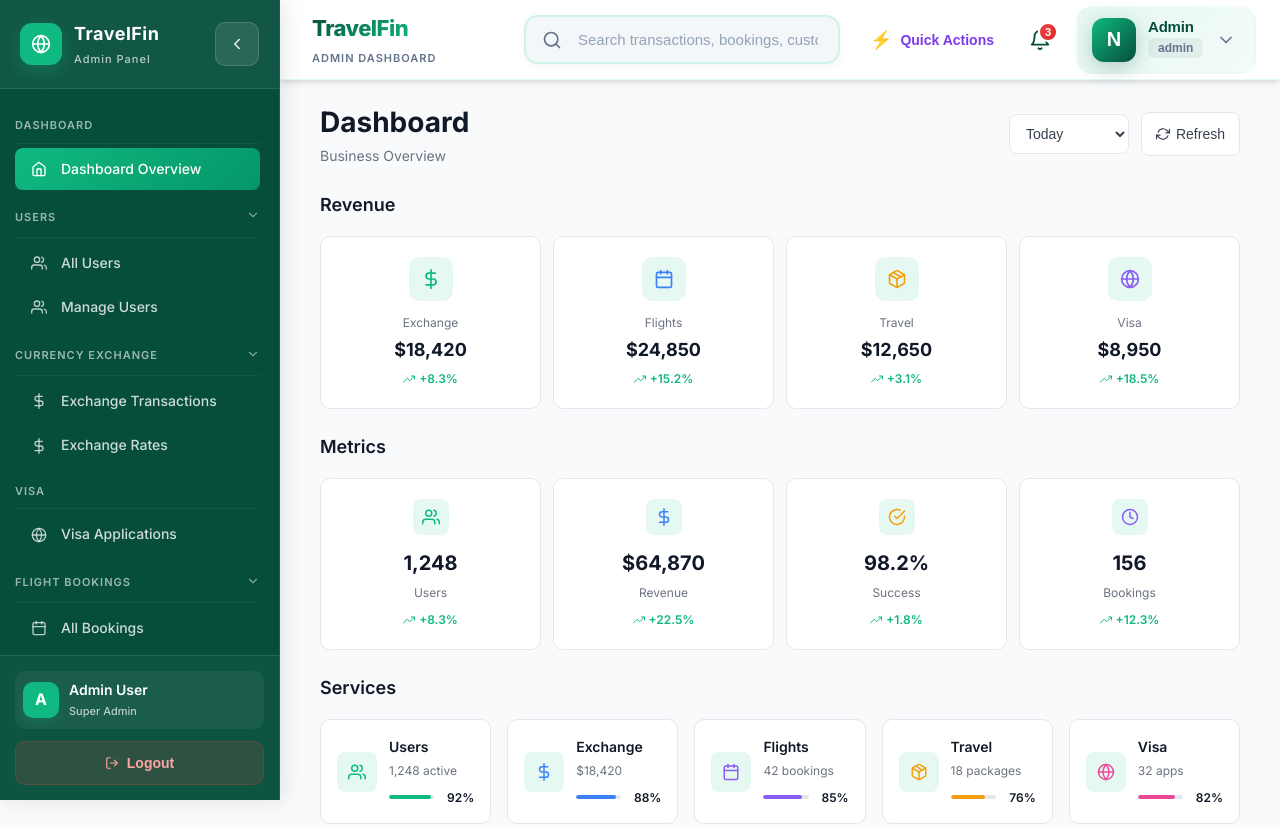
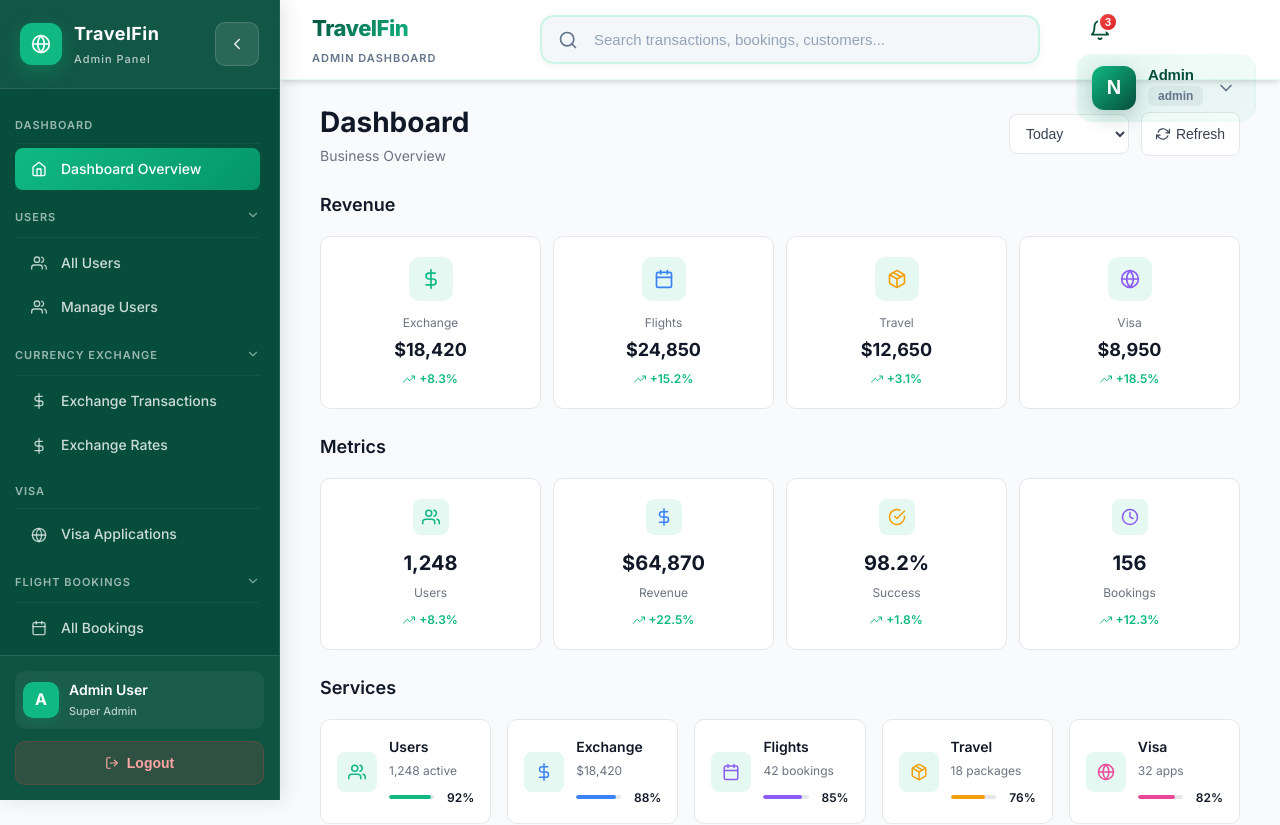
Before and after one commit to Aeesha6873/exchange-currency, a React (Vite) app: page /admin/dashboard in a window 1280 px wide. Shown: the top 825 px of the page. Built offline with nearby package versions, Linux system fonts and the light colour scheme; sample sign-in values are in the browser's storage.

Commit message:
upadated the login page

```diff
--- a/src/components/admin/AdminNavbar.module.css
+++ b/src/components/admin/AdminNavbar.module.css
@@ -197,144 +197,6 @@
   background: var(--gray);
   color: white;
   transform: translateY(-50%) scale(1.1);
-}
-
-.rightSection {
-  display: flex;
-  align-items: center;
-  gap: 12px;
-  min-width: 180px;
-  justify-content: flex-end;
-  flex-shrink: 0;
-}
-
-.quickActionsContainer {
-  position: relative;
-}
-
-.quickActionsBtn {
-  display: flex;
-  align-items: center;
-  gap: 8px;
-  padding: 10px 16px;
-  background: linear-gradient(
-    135deg,
-    rgba(139, 92, 246, 0.1),
-    rgba(139, 92, 246, 0.05)
-  );
-  border: 2px solid rgba(139, 92, 246, 0.2);
-  border-radius: 12px;
-  color: #7c3aed;
-  font-size: 14px;
-  font-weight: 600;
-  cursor: pointer;
-  transition: var(--transition-normal);
-  white-space: nowrap;
-}
-
-.quickActionsBtn:hover,
-.quickActionsBtn.active {
-  background: linear-gradient(
-    135deg,
-    rgba(139, 92, 246, 0.2),
-    rgba(139, 92, 246, 0.1)
-  );
-  border-color: #8b5cf6;
-  transform: translateY(-2px);
-}
-
-.quickActionsIcon {
-  font-size: 18px;
-}
-
-.quickActionsText {
-  font-weight: 600;
-}
-
-.quickActionsDropdown {
-  position: absolute;
-  top: calc(100% + 10px);
-  right: 0;
-  width: 320px;
-  background: white;
-  border-radius: 16px;
-  box-shadow: 0 20px 40px rgba(0, 0, 0, 0.15);
-  border: 1px solid rgba(167, 243, 208, 0.3);
-  z-index: 1001;
-  animation: slideDown 0.3s cubic-bezier(0.4, 0, 0.2, 1);
-  overflow: hidden;
-}
-
-@keyframes slideDown {
-  from {
-    opacity: 0;
-    transform: translateY(-20px) scale(0.95);
-  }
-  to {
-    opacity: 1;
-    transform: translateY(0) scale(1);
-  }
-}
-
-.quickActionsGrid {
-  display: grid;
-  grid-template-columns: repeat(2, 1fr);
-  gap: 12px;
-  padding: 16px;
-}
-
-.quickActionItem {
-  display: flex;
-  flex-direction: column;
-  align-items: center;
-  gap: 8px;
-  padding: 16px;
-  background: rgba(241, 245, 249, 0.5);
-  border: 2px solid transparent;
-  border-radius: 12px;
-  cursor: pointer;
-  transition: var(--transition-normal);
-  text-align: center;
-}
-
-.quickActionItem:hover {
-  background: white;
-  border-color: var(--action-color);
-  transform: translateY(-4px);
-  box-shadow: 0 8px 20px rgba(0, 0, 0, 0.1);
-}
-
-.quickActionIcon {
-  width: 40px;
-  height: 40px;
-  border-radius: 10px;
-  background: var(--action-color);
-  color: white;
-  display: flex;
-  align-items: center;
-  justify-content: center;
-  font-size: 20px;
-  transition: var(--transition-normal);
-}
-
-.quickActionItem:hover .quickActionIcon {
-  transform: scale(1.1);
-  box-shadow: 0 6px 15px var(--action-color);
-}
-
-.quickActionLabel {
-  font-size: 13px;
-  font-weight: 600;
-  color: var(--dark-green);
-  transition: var(--transition-normal);
-}
-
-.quickActionItem:hover .quickActionLabel {
-  color: var(--action-color);
-}
-
-.notificationContainer {
-  position: relative;
 }
 
 .actionBtn {
@@ -569,7 +431,6 @@
 }
 
 .userProfileContainer {
-  position: relative;
 }
 
 .userProfileBtn {
--- a/src/pages/Login.jsx
+++ b/src/pages/Login.jsx
@@ -106,7 +106,7 @@ function Login() {
       const adminUser = ADMIN_USERS.find(
         (admin) =>
           admin.email.toLowerCase() === formData.email.toLowerCase() &&
-          admin.password === formData.password
+          admin.password === formData.password,
       );
 
       if (adminUser) {
@@ -125,7 +125,7 @@ function Login() {
             permissions: adminUser.permissions,
             createdAt: new Date().toISOString(),
             lastLogin: new Date().toISOString(),
-          })
+          }),
         );
 
         // Redirect to ADMIN dashboard
@@ -140,7 +140,7 @@ function Login() {
       const user = users.find(
         (u) =>
           u.email.toLowerCase() === formData.email.toLowerCase() &&
-          u.password === formData.password
+          u.password === formData.password,
       );
 
       if (!user) {
@@ -163,7 +163,7 @@ function Login() {
           isAdmin: false,
           createdAt: user.createdAt,
           lastLogin: new Date().toISOString(),
-        })
+        }),
       );
 
       // Redirect to USER dashboard
@@ -258,7 +258,7 @@ function Login() {
                 className={`${styles.formInput} ${
                   errors.email ? styles.error : ""
                 }`}
-                placeholder="you@example.com"
+                placeholder="Enter your email"
                 autoComplete="email"
                 disabled={isLoading}
                 autoFocus
@@ -295,7 +295,9 @@ function Login() {
                   disabled={isLoading}
                   aria-label={showPassword ? "Hide password" : "Show password"}
                   tabIndex={-1}>
-                  {showPassword ? <FiEyeOff /> : <FiEye />}
+                  {showPassword ?
+                    <FiEyeOff />
+                  : <FiEye />}
                 </button>
               </div>
               {errors.password && (
@@ -318,11 +320,11 @@ function Login() {
               type="submit"
               className={styles.submitBtn}
               disabled={isLoading || loginSuccess}>
-              {isLoading
-                ? "Signing in..."
-                : loginSuccess
-                ? "Success!"
-                : "Sign in"}
+              {isLoading ?
+                "Signing in..."
+              : loginSuccess ?
+                "Success!"
+              : "Sign in"}
             </button>
 
             <div className={styles.loginOptions}>Or continue with</div>
--- a/src/pages/Register.jsx
+++ b/src/pages/Register.jsx
@@ -228,7 +228,7 @@ function Register() {
                 className={`${styles.formInput} ${
                   errors.fullName ? styles.error : ""
                 }`}
-                placeholder="John Doe"
+                placeholder="Enter your full name"
                 autoComplete="name"
                 disabled={isLoading}
                 autoFocus
@@ -253,7 +253,7 @@ function Register() {
                 className={`${styles.formInput} ${
                   errors.email ? styles.error : ""
                 }`}
-                placeholder="john@example.com"
+                placeholder="Enter your email"
                 autoComplete="email"
                 disabled={isLoading}
               />
@@ -289,17 +289,19 @@ function Register() {
                   disabled={isLoading}
                   aria-label={showPassword ? "Hide password" : "Show password"}
                   tabIndex={-1}>
-                  {showPassword ? <FiEyeOff size={16} /> : <FiEye size={16} />}
+                  {showPassword ?
+                    <FiEyeOff size={16} />
+                  : <FiEye size={16} />}
                 </button>
               </div>
               {formData.password && passwordStrength && (
                 <div
                   className={`${styles.passwordStrength} ${styles[passwordStrength]}`}>
-                  {passwordStrength === "strong"
-                    ? "Strong password ✓"
-                    : passwordStrength === "medium"
-                    ? "Medium password"
-                    : "Weak password"}
+                  {passwordStrength === "strong" ?
+                    "Strong password ✓"
+                  : passwordStrength === "medium" ?
+                    "Medium password"
+                  : "Weak password"}
                 </div>
               )}
               {errors.password && (
@@ -336,11 +338,9 @@ function Register() {
                     showConfirmPassword ? "Hide password" : "Show password"
                   }
                   tabIndex={-1}>
-                  {showConfirmPassword ? (
+                  {showConfirmPassword ?
                     <FiEyeOff size={16} />
-                  ) : (
-                    <FiEye size={16} />
-                  )}
+                  : <FiEye size={16} />}
                 </button>
               </div>
               {errors.confirmPassword && (
@@ -383,15 +383,14 @@ function Register() {
               type="submit"
               className={styles.submitBtn}
               disabled={isLoading}>
-              {isLoading ? (
+              {isLoading ?
                 <>
                   <span className={styles.loading}></span> Creating Account...
                 </>
-              ) : (
-                <>
+              : <>
                   <FiCheckCircle size={16} /> Create Account
                 </>
-              )}
+              }
             </button>
 
             <div className={styles.loginLink}>
```
